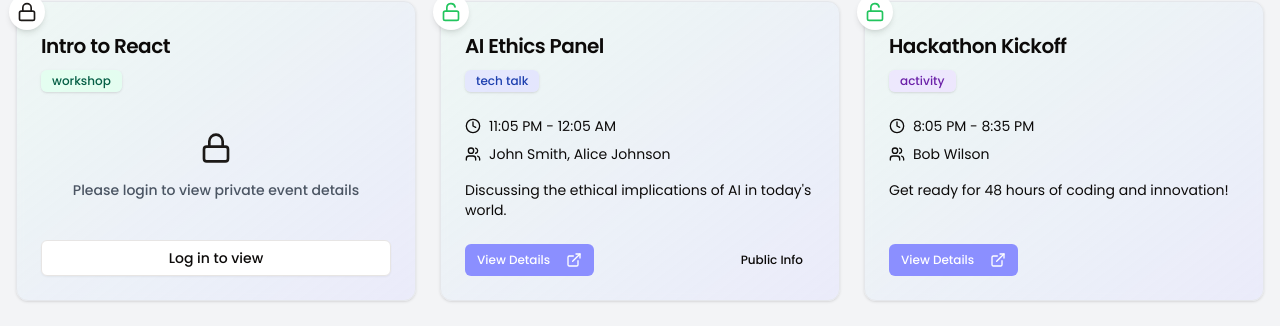
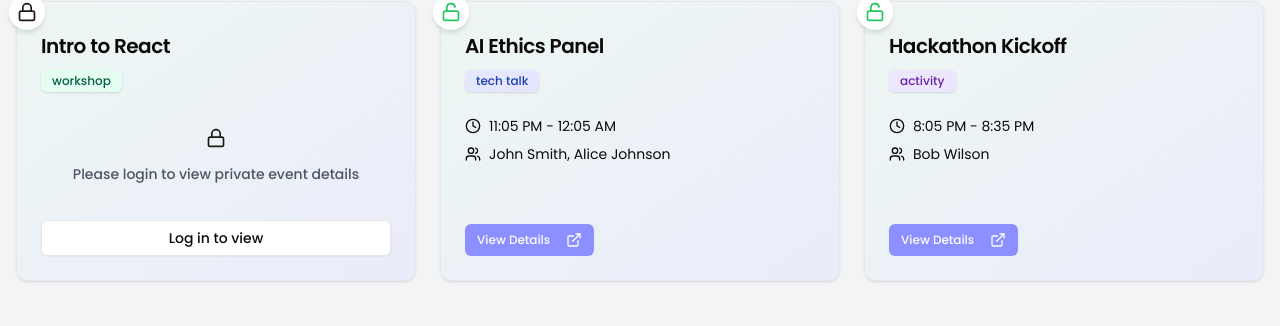
Before and after one commit to raf-fonseca/HTN25-Frontend-Challenge, a Next.js app: page / in a window 1280 px wide. Shown: the part 192-518 px from the top of the page. Built offline with nearby package versions, Linux system fonts and the light colour scheme.

Commit message:
minor event card UI changes

```diff
--- a/components/EventCard.tsx
+++ b/components/EventCard.tsx
@@ -55,7 +55,7 @@ export function EventCard({ event }: { event: TEvent }) {
 
   return (
     <motion.div whileHover={{ y: -5 }} transition={{ duration: 0.2 }}>
-      <Card className="group hover:shadow-lg transition-all duration-300 border border-[1px] backdrop-blur-sm bg-gradient-to-br from-mint/30 to-blue-light/50 h-[300px] flex flex-col">
+      <Card className="group hover:shadow-lg transition-all duration-300 border border-[1px] backdrop-blur-sm bg-gradient-to-br from-mint/30 to-blue-light/50 h-[280px] flex flex-col">
         <CardHeader className="relative">
           <div className="absolute -top-2 -left-2 bg-white rounded-full p-2 shadow-md">
             {event.permission === "private" ? (
@@ -82,13 +82,13 @@ export function EventCard({ event }: { event: TEvent }) {
         <CardContent className="flex-1">
           {isRestricted ? (
             <div className="flex flex-col justify-center h-full">
-              <Lock className="h-8 w-8 mx-auto text-primary mb-4" />
+              <Lock className="h-5 w-5 mx-auto text-primary mb-4" />
               <p className="text-sm font-medium text-gray-600 text-center px-4">
                 Please login to view private event details
               </p>
             </div>
           ) : (
-            <div className="h-full flex flex-col">
+            <div className="h-full flex flex-col ">
               <div className="space-y-2">
                 <div className="flex items-center text-sm text-text-secondary">
                   <Clock className="mr-2 h-4 w-4 flex-shrink-0" />
@@ -103,9 +103,6 @@ export function EventCard({ event }: { event: TEvent }) {
                   </span>
                 </div>
               </div>
-              <p className="text-sm text-text-secondary mt-4 line-clamp-2">
-                {event.description}
-              </p>
             </div>
           )}
         </CardContent>
@@ -134,22 +131,6 @@ export function EventCard({ event }: { event: TEvent }) {
                   <ExternalLink className="ml-2 h-4 w-4" />
                 </a>
               </Button>
-              {event.public_url && (
-                <Button
-                  variant="ghost"
-                  size="sm"
-                  className="text-text-secondary"
-                  asChild
-                >
-                  <a
-                    href={event.public_url}
-                    target="_blank"
-                    rel="noopener noreferrer"
-                  >
-                    Public Info
-                  </a>
-                </Button>
-              )}
             </>
           )}
         </CardFooter>
--- a/components/ui/card.tsx
+++ b/components/ui/card.tsx
@@ -1,6 +1,6 @@
-import * as React from "react"
+import * as React from "react";
 
-import { cn } from "@/lib/utils"
+import { cn } from "@/lib/utils";
 
 const Card = React.forwardRef<
   HTMLDivElement,
@@ -14,8 +14,8 @@ const Card = React.forwardRef<
     )}
     {...props}
   />
-))
-Card.displayName = "Card"
+));
+Card.displayName = "Card";
 
 const CardHeader = React.forwardRef<
   HTMLDivElement,
@@ -26,8 +26,8 @@ const CardHeader = React.forwardRef<
     className={cn("flex flex-col space-y-1.5 p-6", className)}
     {...props}
   />
-))
-CardHeader.displayName = "CardHeader"
+));
+CardHeader.displayName = "CardHeader";
 
 const CardTitle = React.forwardRef<
   HTMLDivElement,
@@ -38,8 +38,8 @@ const CardTitle = React.forwardRef<
     className={cn("font-semibold leading-none tracking-tight", className)}
     {...props}
   />
-))
-CardTitle.displayName = "CardTitle"
+));
+CardTitle.displayName = "CardTitle";
 
 const CardDescription = React.forwardRef<
   HTMLDivElement,
@@ -50,16 +50,16 @@ const CardDescription = React.forwardRef<
     className={cn("text-sm text-muted-foreground", className)}
     {...props}
   />
-))
-CardDescription.displayName = "CardDescription"
+));
+CardDescription.displayName = "CardDescription";
 
 const CardContent = React.forwardRef<
   HTMLDivElement,
   React.HTMLAttributes<HTMLDivElement>
 >(({ className, ...props }, ref) => (
   <div ref={ref} className={cn("p-6 pt-0", className)} {...props} />
-))
-CardContent.displayName = "CardContent"
+));
+CardContent.displayName = "CardContent";
 
 const CardFooter = React.forwardRef<
   HTMLDivElement,
@@ -70,7 +70,14 @@ const CardFooter = React.forwardRef<
     className={cn("flex items-center p-6 pt-0", className)}
     {...props}
   />
-))
-CardFooter.displayName = "CardFooter"
+));
+CardFooter.displayName = "CardFooter";
 
-export { Card, CardHeader, CardFooter, CardTitle, CardDescription, CardContent }
+export {
+  Card,
+  CardHeader,
+  CardFooter,
+  CardTitle,
+  CardDescription,
+  CardContent,
+};
```
